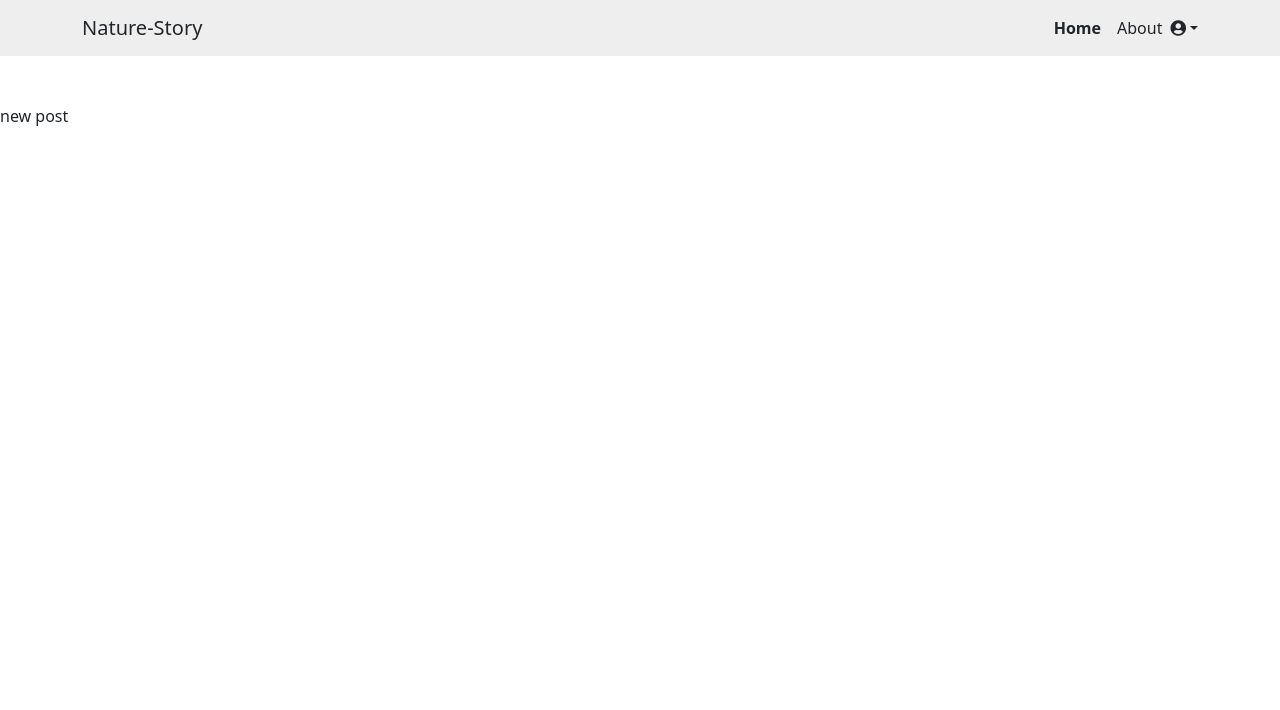
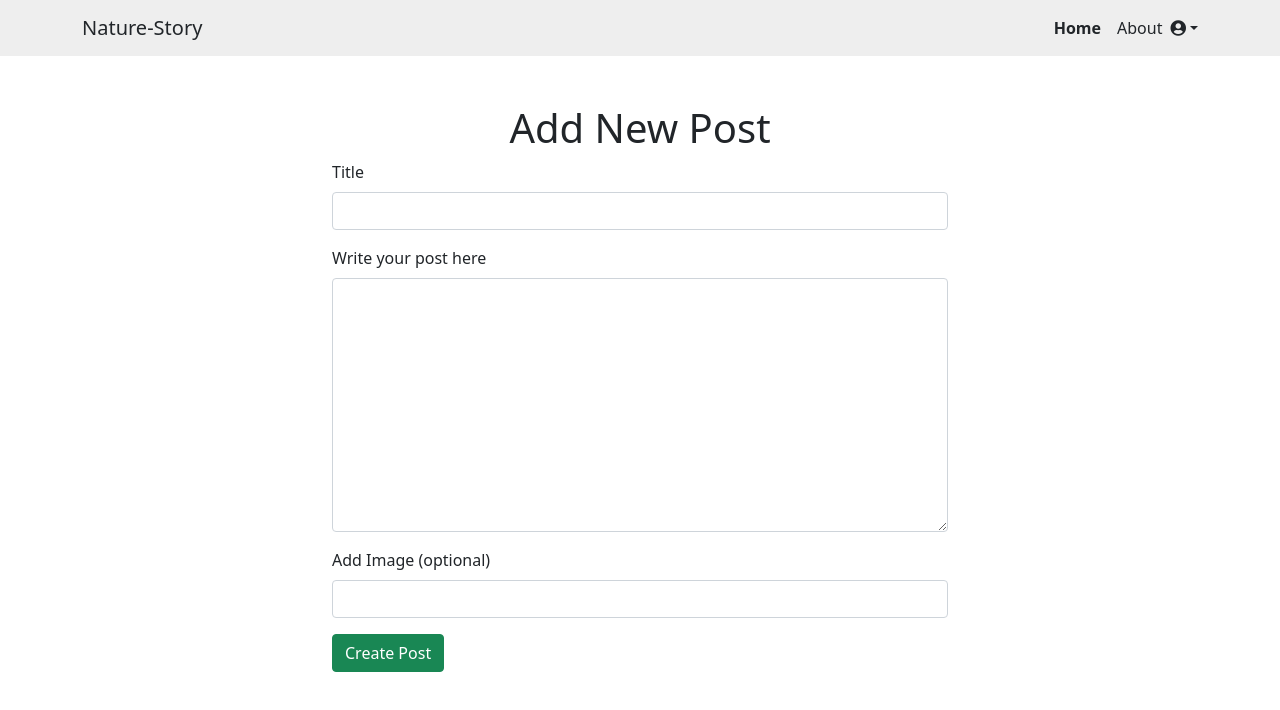
Before and after one commit to danimatuko/dev-talk, a React (Create React App) app in the folder client/: page /new-post in a window 1280 px wide. Shown: the top 710 px of the page. Built offline with nearby package versions, Linux system fonts and the light colour scheme.

Commit message:
implement react-hook-form

```diff
--- a/client/package.json
+++ b/client/package.json
@@ -4,15 +4,18 @@
 	"version": "0.1.0",
 	"private": true,
 	"dependencies": {
+		"@hookform/resolvers": "^2.5.1",
 		"@testing-library/jest-dom": "^5.11.4",
 		"@testing-library/react": "^11.1.0",
 		"@testing-library/user-event": "^12.1.10",
 		"axios": "^0.21.1",
 		"react": "^17.0.2",
 		"react-dom": "^17.0.2",
+		"react-hook-form": "^7.6.2",
 		"react-router-dom": "^5.2.0",
 		"react-scripts": "4.0.3",
-		"web-vitals": "^1.0.1"
+		"web-vitals": "^1.0.1",
+		"yup": "^0.32.9"
 	},
 	"scripts": {
 		"start": "react-scripts start",
--- /dev/null
+++ b/client/src/componenets/form/createPostForm/CreatePostForm.jsx
@@ -0,0 +1,77 @@
+import React, { useEffect, useState } from "react";
+import newPostSchema from "./newPostSchema";
+import { useForm } from "react-hook-form";
+import { yupResolver } from "@hookform/resolvers/yup";
+
+const CreatePostForm = () => {
+	const initialState = {
+		title: "",
+		body: "",
+		image: ""
+	};
+
+	const onFormSubmit = (post) => {
+		console.log(post);
+	};
+
+	const {
+		register,
+		handleSubmit,
+		formState: { errors }
+	} = useForm({
+		resolver: yupResolver(newPostSchema)
+	});
+
+	return (
+		<form onSubmit={handleSubmit(onFormSubmit)}>
+			<div className="mb-3">
+				<label htmlFor="title" className="form-label">
+					Title
+				</label>
+				<input
+					type="text"
+					className="form-control"
+					id="title"
+					name="title"
+					{...register("title")}
+				/>
+				<p className="text-danger ">{errors.title?.message}</p>
+			</div>
+
+			<div className="mb-3">
+				<label htmlFor="body" className="form-label">
+					Write your post here
+				</label>
+				<textarea
+					type="text"
+					className="form-control"
+					id="body"
+					name="body"
+					rows="10"
+					{...register("body")}
+				/>
+				<p className="text-danger">{errors.body?.message}</p>
+			</div>
+
+			<div className="mb-3">
+				<label htmlFor="image" className="form-label">
+					Add Image (optional)
+				</label>
+				<input
+					type="text"
+					className="form-control"
+					id="image"
+					name="image"
+					{...register("image")}
+				/>
+				<p className="text-danger">{errors.image?.message}</p>
+			</div>
+
+			<button type="submit" className="btn btn-success">
+				Create Post
+			</button>
+		</form>
+	);
+};
+
+export default CreatePostForm;
--- /dev/null
+++ b/client/src/componenets/form/createPostForm/newPostSchema.js
@@ -0,0 +1,8 @@
+import * as Yup from "yup";
+
+const newPostSchema = Yup.object().shape({
+	title: Yup.string().required("Title is required"),
+	body: Yup.string().required("Body is required")
+});
+
+export default newPostSchema;
--- a/client/src/componenets/layout/profileMenu/ProfileMenu.jsx
+++ b/client/src/componenets/layout/profileMenu/ProfileMenu.jsx
@@ -10,7 +10,7 @@ const ProfileMenu = () => {
 				id="dropdownMenuLink"
 				data-bs-toggle="dropdown"
 				aria-expanded="false">
-				<i class="fas fa-user-circle"></i>
+				<i className="fas fa-user-circle"></i>
 			</a>
 
 			<ul className="dropdown-menu" aria-labelledby="dropdownMenuLink">
--- a/client/src/componenets/pages/NewPost.jsx
+++ b/client/src/componenets/pages/NewPost.jsx
@@ -1,7 +1,13 @@
 import React from "react";
+import CreatePostForm from "../form/createPostForm/CreatePostForm";
 
 const NewPost = () => {
-	return <div>new post</div>;
+	return (
+		<div className="container" style={{width:"50%"}}>
+			<h1 className="text-center">Add New Post</h1>
+			<CreatePostForm />
+		</div>
+	);
 };
 
 export default NewPost;
```
Also changed, not shown: 1 other file (tests, documents, lock files or other folders).
